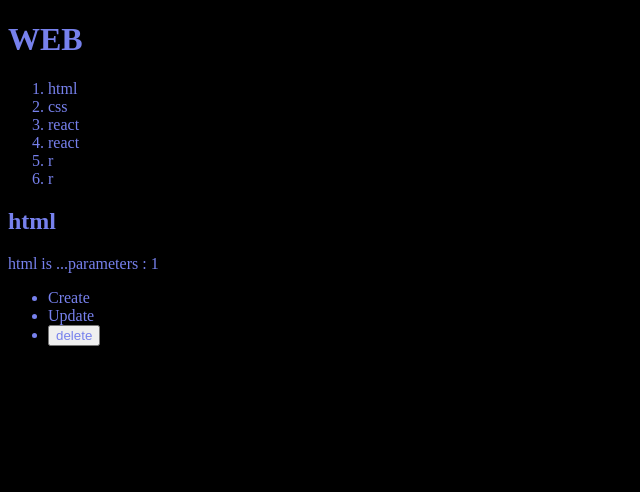
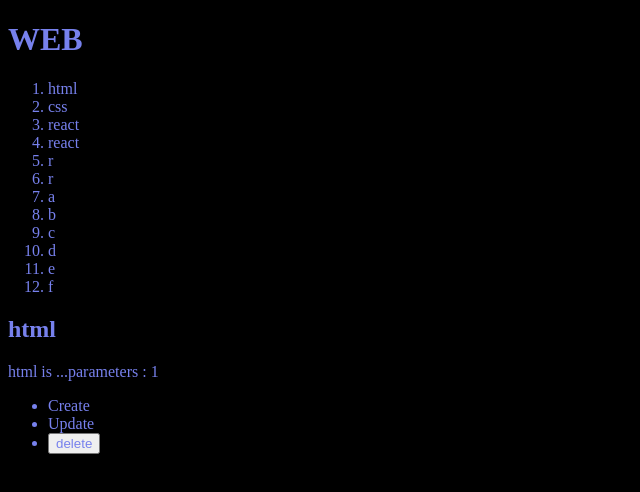
Before and after one commit to nowaveosu/nextjs_study, a Next.js app: page /read/1 in a window 1280 px wide. Shown: the top 492 px of the page, without its empty margins (0-640 px from the left). Built offline with nearby package versions, Linux system fonts and the light colour scheme; data requests are answered from the project's data file.

Commit message:
[Add] cache를 이용한 글목록 등록

```diff
--- a/db.json
+++ b/db.json
@@ -29,6 +29,36 @@
       "title": "r",
       "body": "rr",
       "id": 6
+    },
+    {
+      "title": "a",
+      "body": "a",
+      "id": 7
+    },
+    {
+      "title": "b",
+      "body": "b",
+      "id": 8
+    },
+    {
+      "title": "c",
+      "body": "c",
+      "id": 9
+    },
+    {
+      "title": "d",
+      "body": "d",
+      "id": 10
+    },
+    {
+      "title": "e",
+      "body": "e",
+      "id": 11
+    },
+    {
+      "title": "f",
+      "body": "f",
+      "id": 12
     }
   ],
   "posts": [
--- a/src/app/create/page.js
+++ b/src/app/create/page.js
@@ -21,6 +21,7 @@
                 .then(result =>{
                     console.log(result);
                     const lastid = result.id;
+                    router.refresh();
                     router.push(`/read/${lastid}`)
                 })
         }}>
--- a/src/app/layout.js
+++ b/src/app/layout.js
@@ -12,7 +12,7 @@
 // 서버컴포넌트는 useEffect useState 필요없음
 
 export default async function RootLayout({ children }) {
-  const resp = await fetch('http://localhost:9999/topics');
+  const resp = await fetch('http://localhost:9999/topics', {cache: 'no-store'});
   const topics = await resp.json();
   return (
     <html>
--- a/src/app/read/[id]/page.js
+++ b/src/app/read/[id]/page.js
@@ -1,7 +1,7 @@
 // 데이터를 읽어서 출력할뿐 => 서버컴포넌트
 // 사용자와 상호작용한다 => 클라이언트컴포넌트
 export default async function Read(props){
-    const resp = await fetch(`http://localhost:9999/topics/${props.params.id}`);
+    const resp = await fetch(`http://localhost:9999/topics/${props.params.id}`,{cache: 'no-store'});
     const topic = await resp.json();
     return(
         <>
```
